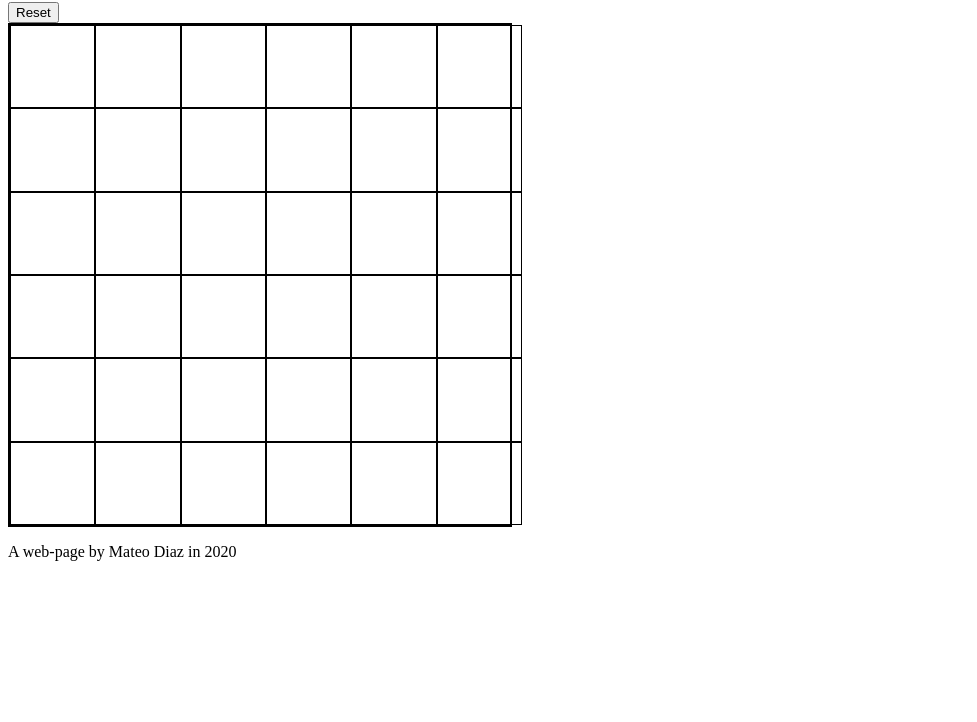
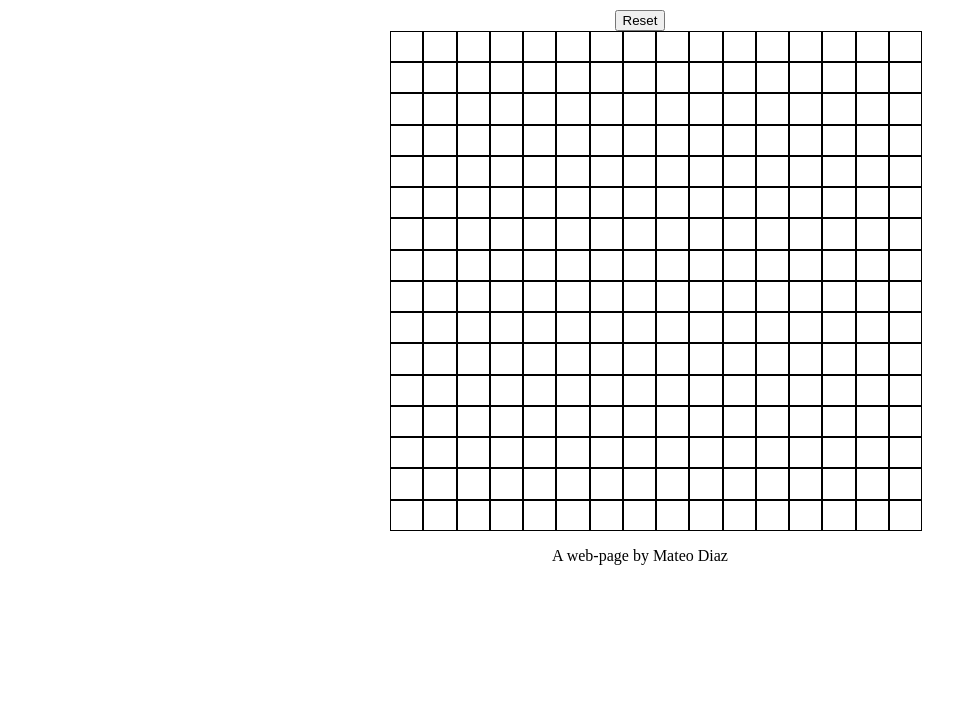
Before and after one commit to Matevito/Etch-a-Sketch, a plain HTML site: page index.html in a window 1280 px wide. Shown: the part 78-800 px from the top of the page, without its empty margins (0-977 px from the left). Drawn offline with Linux system fonts and the light colour scheme.

Commit message:
centered elements in the page

```diff
--- a/index.html
+++ b/index.html
@@ -8,11 +8,10 @@
 <body>
     <h1>Etch-a-SKetch</h1>
     <button id="reset_grid">Reset</button>
-    <!--container of the grid-->
     <div id="container"></div>
 </body>
 <footer>
-    <p>A web-page by Mateo Diaz in 2020</p>
+    <p>A web-page by Mateo Diaz</p>
 </footer>
 
 <script src="script.js"></script>
--- a/script.js
+++ b/script.js
@@ -1,7 +1,16 @@
-const grid_len = 6;
+const grid_len = 16;
 const container_len = 500;
 
 const grid_container = document.querySelector("#container");
+
+function create_square (){
+    //create an square div element and return it
+    let square = document.createElement("div")
+    square.style.height = `${(container_len/grid_len)}px`;
+    square.style.width = `${(container_len/grid_len)}px`;
+    square.style.border = "1px solid black";
+    return square;
+}
 
 for (i=0; i < grid_len; i++){
     let column = document.createElement("div");
@@ -9,14 +18,9 @@ for (i=0; i < grid_len; i++){
 
     for (y=0; y < grid_len; y++){
 
-        //this can be a function called: create square*
-        let square = document.createElement("div")
-        square.style.height = `${500/grid_len}px`;
-        square.style.width = `${500/grid_len}px`;
-        square.style.border = "1px solid black";
-
-        //add the square to the column element.
-        column.appendChild(square);
+        //create and append an square for the column
+        let square = create_square ();
+        column.appendChild(square)
     }
     //append the row in the flexbox container
     grid_container.appendChild(column);
--- a/style.css
+++ b/style.css
@@ -1,9 +1,15 @@
+body {
+    height: 100%;
+    display: flex;
+    align-items: center;
+    justify-content: center;
+    flex-direction: column;
+}
 #container {
     display: flex;
     flex-direction: row;
     height: 500px;
     width: 500px;
-    border: 2px solid black;
 }
 
 .hovered_place {
```
